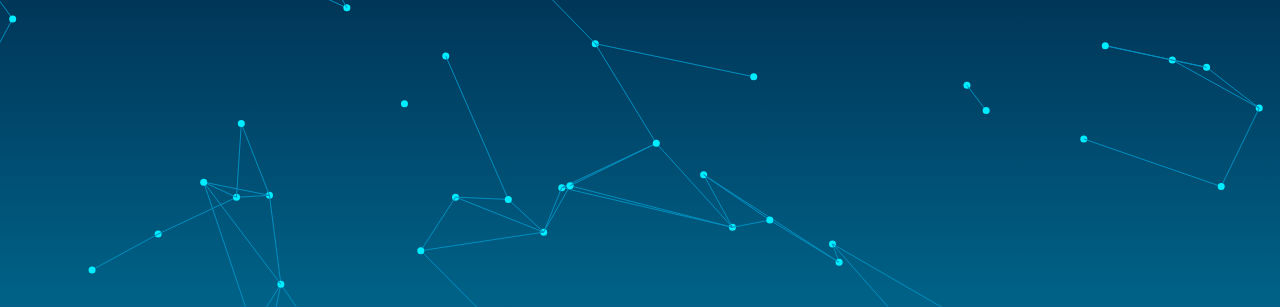
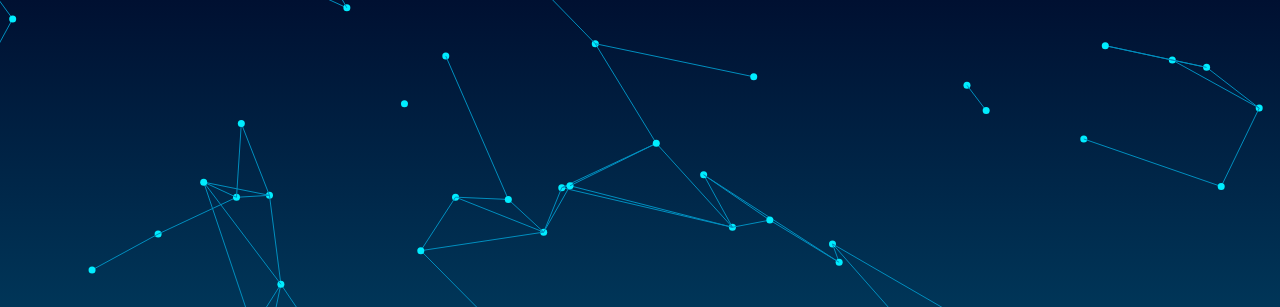
Before and after one commit to keosys-victoria/website-draft, a plain HTML site: page particles/index.html in a window 1280 px wide. Shown: the top 307 px of the page. Drawn offline with Linux system fonts and the light colour scheme.

Commit message:
Change bg color

```diff
--- a/particles/css/style.css
+++ b/particles/css/style.css
@@ -70,10 +70,10 @@ body {
 #particles {
 
   background: #003e60; /* For browsers that do not support gradients */
-  background: -webkit-linear-gradient(#003658, #007097, #003355); /* For Safari 5.1 to 6.0 */
-  background: -o-linear-gradient(#003658, #007097, #003355); /* For Opera 11.1 to 12.0 */
-  background: -moz-linear-gradient(#003658, #007097, #003355); /* For Firefox 3.6 to 15 */
-  background: linear-gradient(#003658, #007097, #003355); /* Standard syntax */
+  background: -webkit-linear-gradient(#001031, #004164, #000929); /* For Safari 5.1 to 6.0 */
+  background: -o-linear-gradient(#001031, #004164, #000929); /* For Opera 11.1 to 12.0 */
+  background: -moz-linear-gradient(#001031, #004164, #000929); /* For Firefox 3.6 to 15 */
+  background: linear-gradient(#001031, #004164, #000929); /* Standard syntax */
 
   width: 100%;
   height: 100%;
```
